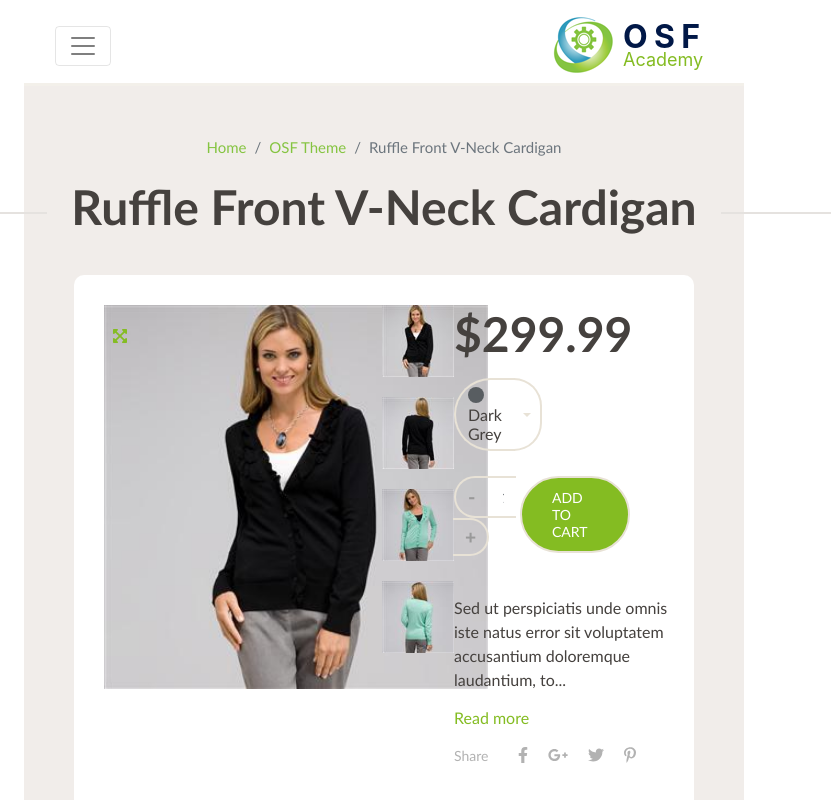
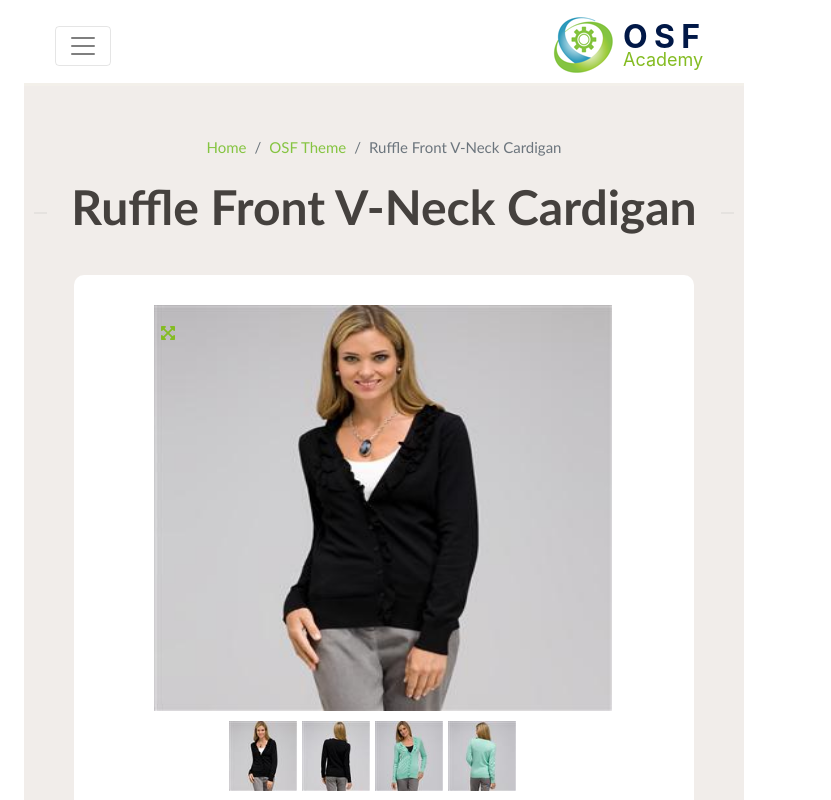
Before and after one commit to Jullut/ECommerce-React, a React (Create React App) app: page /cardigan in a window 768 px wide. Shown: the top 800 px of the page, 831 px wide, since content can reach past the window. Built offline with nearby package versions, Linux system fonts and the light colour scheme.

Commit message:
updated responsive design of the 404 and product page

```diff
--- a/src/components/PopularItemsLight/PopularItemsLight.module.scss
+++ b/src/components/PopularItemsLight/PopularItemsLight.module.scss
@@ -61,5 +61,10 @@
     .mainTitle {
         margin-bottom: 0;
 
+        &:before,
+        &:after {
+        width: 20%;
+    }
+
   }
 }
--- a/src/components/RuffleCardigan/RuffleCardigan.module.scss
+++ b/src/components/RuffleCardigan/RuffleCardigan.module.scss
@@ -84,8 +84,8 @@
 
         img {
             cursor: pointer;
-            width: 9vh;
-            height: 9vh;
+            width: 73px;
+            height: 70px;
         }
     }
 }
@@ -125,8 +125,8 @@
 }
 
 .bigImg {
-    height: 48vh;
-    width: 48vh;
+    width: 458px;
+    height: 406px;
 }
 
 .bg {
@@ -162,7 +162,7 @@
     }
 
     .btnDrop {
-        width: 8vw;
+        width: 152px;
         border-right: none;
             &:hover, &:focus, &:active {
                 border-right: none !important;
@@ -255,7 +255,7 @@
     background-color: transparent;
     border-right: none;
     border-left: none;
-    height: 2.6em;
+    height: 40px;
 }
 
 .plus {
@@ -286,7 +286,7 @@
     line-height: normal;
     text-align: left;
     text-transform: uppercase;
-    padding: 11px 30px;
+    padding: 10px 30px;
     margin-top: 25px;
     position: relative;
     right: 40%;
@@ -326,7 +326,7 @@
     left: 10%;
 }
 
-@media (min-width: 320px) and (max-width: 767px) {
+@media (max-width: 480px) {
 
     .container {
         padding: 0 15px 0 15px;
@@ -368,11 +368,11 @@
 
             img {
                 cursor: pointer;
-                width: 11vh;
-                height: 11vh;
+                width: 72px;
+                height: 70px;
 
                 &:nth-child(1) {
-                    margin-left: 5px;
+                    margin-left: 20px;
                 }
 
             }
@@ -394,10 +394,8 @@
         }
 
         .btnDrop {
-            width: 40vw;
+            width: 153px;
         }
-
-
 
         .greyClr {
             border-radius: 50%;
@@ -446,3 +444,92 @@
 
 
   }
+
+  @media (min-width: 769px) and (max-width: 1024px) {
+
+    .bigImg {
+        width: 368px;
+        height: 376px;
+    }
+
+    .cartBtn {
+        padding: 10px 20px;
+        right: 20%;
+    }
+
+    .inputGroup {
+    margin: 25px 0 40px 0;
+    width: 82%;
+    }
+
+    .mainTitle {
+
+            &:before,
+            &:after {
+                width: 10%;
+            }
+    }
+
+}
+
+
+@media (min-width: 700px) and (max-width: 768px) {
+
+    .row {
+        display: flex;
+        flex-direction: column;
+        padding-left: 50px;
+    }
+
+    .colorpicker {
+        display: flex;
+        flex-direction: row;
+        margin-top: 10px;
+        margin-left: 30px;
+
+        img {
+            padding-left: 5px;
+        }
+    }
+
+    .mainTitle {
+
+        &:before,
+        &:after {
+            width: 2%;
+        }
+    }
+
+  }
+
+  @media (max-width: 375px) {
+
+    .colorpicker {
+
+        div {
+
+            img:nth-child(1) {
+                    margin-left: 15px;
+                }
+
+        }
+
+    }
+
+  }
+
+  @media (max-width: 320px) {
+
+    .colorpicker {
+
+        div {
+
+            img:nth-child(1) {
+                    margin-left: 5px;
+                }
+
+        }
+
+    }
+
+  }
--- a/src/components/RuffleCardigan/index.js
+++ b/src/components/RuffleCardigan/index.js
@@ -62,8 +62,8 @@ const RuffleCardigan = () => {
 
 				<div className={styles.bg}>
 					<div className={styles.containerProduct}>
-						<Row>
-							<Col md={5}>
+						<Row className={styles.row}>
+							<Col xs={12} md={5}>
 								<FontAwesomeIcon icon={faExpandArrowsAlt} className={styles.expandArrows} />
 
 								<img
--- a/src/components/notFound/index.js
+++ b/src/components/notFound/index.js
@@ -52,7 +52,7 @@ const NotFound = () => {
 
 						<div>
 							<p className={styles.searchTitle}>Search our site</p>
-							<InputGroup className="mb-3">
+							<InputGroup className="mb-3" className={styles.inputGroupMain}>
 								<FormControl
 									placeholder="Search"
 									aria-label="Search"
--- a/src/components/notFound/notFound.module.scss
+++ b/src/components/notFound/notFound.module.scss
@@ -19,12 +19,12 @@
     background-color: #ffffff;
     margin: 4%;
     border-radius: 12px;
-    height: 50vh;
+    height: 492px;
 }
 
 .container {
     background-color: #f1edea;
-    height: 75vh;
+    height: 746px;
 }
 
 .breadcrumb {
@@ -185,11 +185,11 @@
 @media (min-width: 320px) and (max-width: 767px) {
 
     .bg {
-        height: 90vh;
+        height: 530px;
     }
 
     .container {
-        height: 110vh;
+        height: 800px;
     }
 
     .subTitle {
@@ -208,3 +208,32 @@
     }
 
 }
+
+@media (min-width: 1024px) and (max-width: 1280px) {
+
+    .img {
+        right: 10%;
+    }
+
+  }
+
+  @media (min-width: 768px) and (max-width: 1023px) {
+
+    .inputGroupMain, .subTitle, .description, .link, .searchTitle  {
+        position: relative;
+        z-index: 2;
+        text-align: center;
+        left: 40%;
+        }
+
+    .img {
+        right: 20%;
+    }
+
+  }
+
+  @media (max-width: 320px) {
+    .bigTitle {
+        font-size: 93px;
+    }
+}
```
